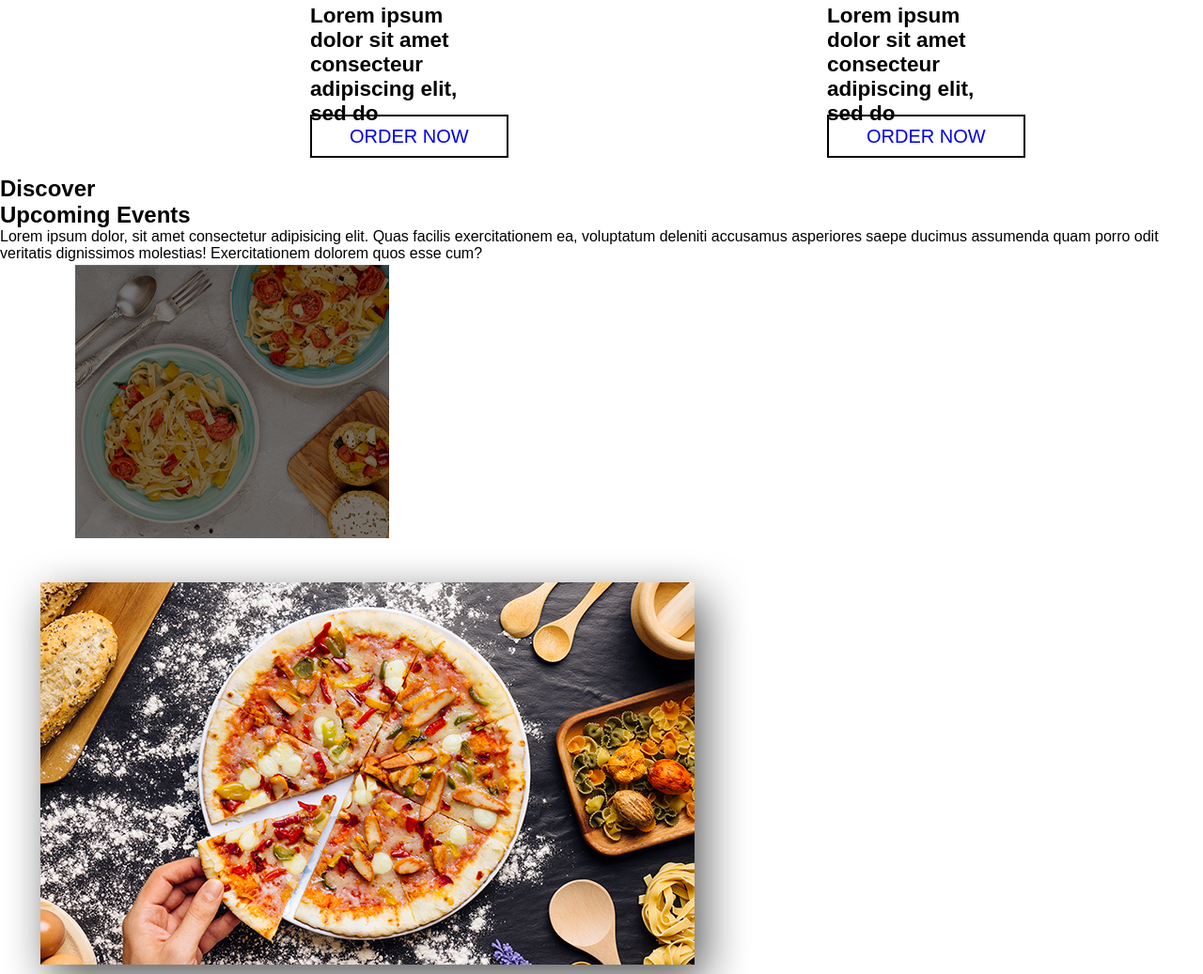
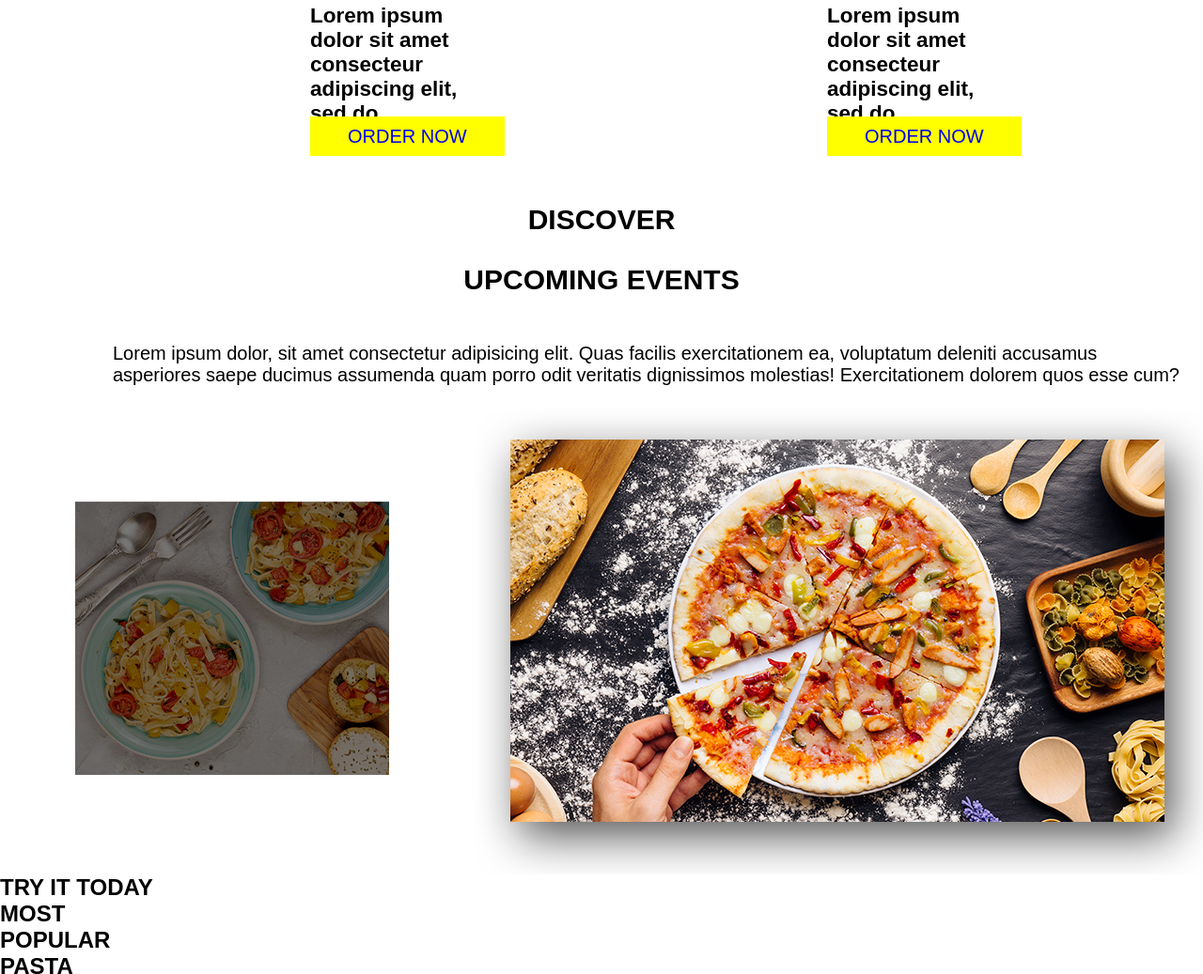
Before and after one commit to KarimYulexiCastilloGarnicaADSO/comida, a plain HTML site: page index.html in a window 1280 px wide. Shown: the part 1580-2617 px from the top of the page at 94% size. Drawn offline with Linux system fonts and the light colour scheme; a web font is replaced by a local one.

Commit message:
arreglos

```diff
--- a/style.css
+++ b/style.css
@@ -99,9 +99,7 @@ hr{
 .subtitulo2{
   padding: 20px;
   font-size: 30px;
-  margin-left: 300px;
-  display: flex;
-  justify-content: center;
+  margin-left: 100px;
 }
 .contenido2{
   padding: 30px;
@@ -124,6 +122,30 @@ hr{
   text-decoration: none;
   text-transform: uppercase;
   padding: 10px 40px;
-  border: solid black 2px;
   font-size: 20px;
+  background-color: yellow;
 }
+.titulo3 h1{
+  margin: 30px;
+  display: flex;
+  justify-content: center;
+  font-size: 30px;
+  text-transform: uppercase;
+}
+.titulo3 h2{
+  margin: 30px;
+  display: flex;
+  justify-content: center;
+  font-size: 30px;
+  text-transform: uppercase;
+}
+.subtitulo3{
+  padding: 20px;
+  font-size: 20px;
+  margin-left: 100px;
+}
+.carrusel{
+  display: flex;
+  justify-content: space-evenly;
+  align-items: center;
+}
```
